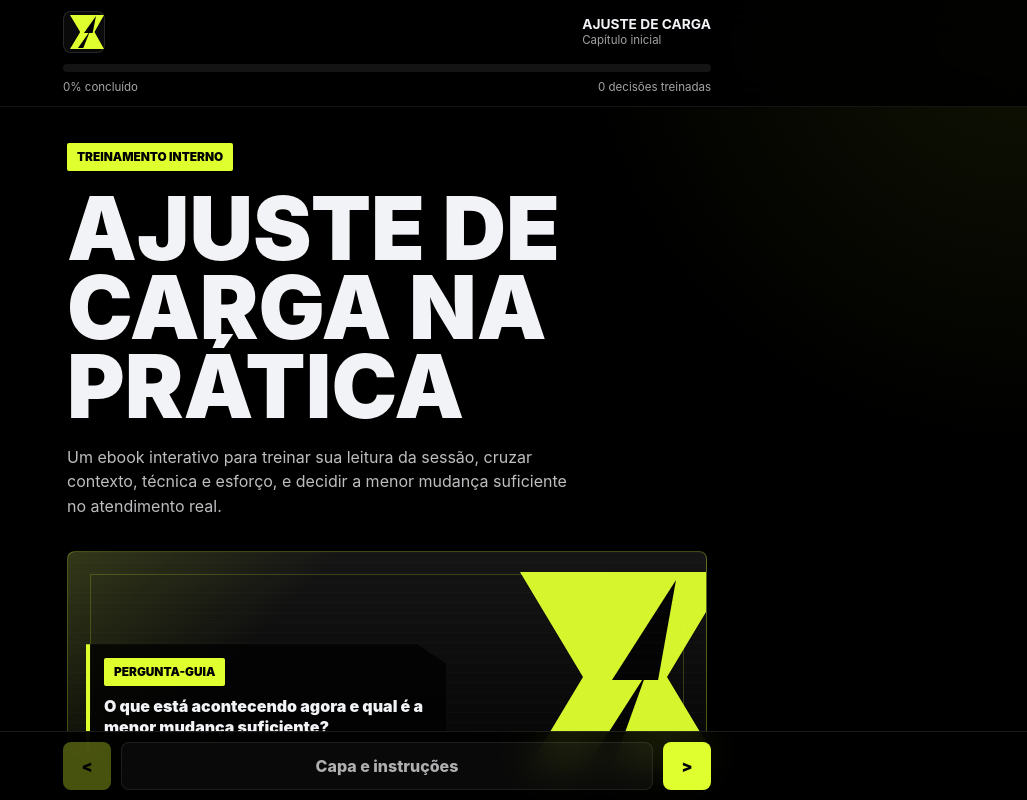
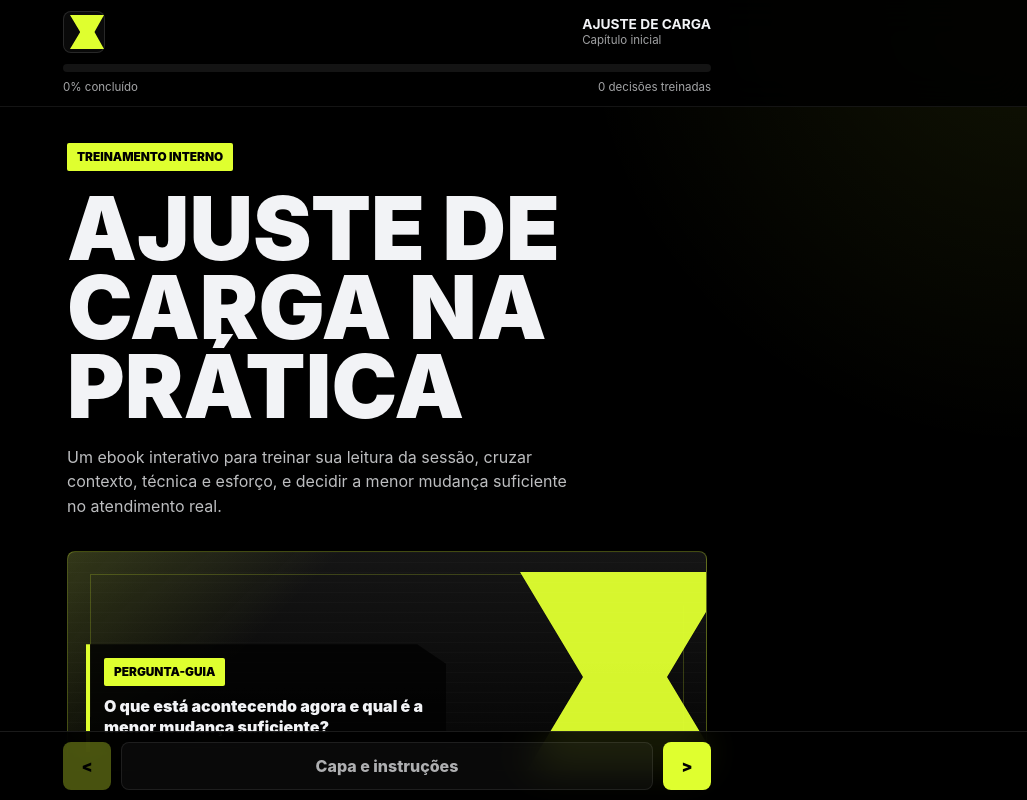
Before and after one commit to fitmanagementels/Carga_de_Treino-Materiais_Did-ticos-, a plain HTML site: page docs/index.html in a window 1280 px wide. Shown: the top 800 px of the page, without its empty margins (253-1280 px from the left). Drawn offline with Linux system fonts and the light colour scheme.

Commit message:
Remove triangulos internos da logo

```diff
--- a/docs/index.html
+++ b/docs/index.html
@@ -108,31 +108,6 @@
       box-shadow: 0 0 22px rgba(223, 255, 47, 0.28);
     }
 
-    .x-mark::after {
-      content: "";
-      position: absolute;
-      background: var(--black);
-    }
-
-    .x-mark::before {
-      content: "";
-      position: absolute;
-      left: 14px;
-      top: 1px;
-      width: 12px;
-      height: 17px;
-      background: var(--black);
-      clip-path: polygon(100% 0, 0 100%, 72% 100%);
-    }
-
-    .x-mark::after {
-      left: 8px;
-      bottom: 1px;
-      width: 12px;
-      height: 17px;
-      clip-path: polygon(100% 0, 0 100%, 44% 100%);
-    }
-
     .brand-copy {
       min-width: 0;
     }
@@ -247,31 +222,6 @@
       background: var(--lime);
       clip-path: polygon(0 0, 100% 0, 70% 50%, 100% 100%, 0 100%, 30% 50%);
       opacity: 0.96;
-    }
-
-    .hero-x::after {
-      content: "";
-      position: absolute;
-      background: #050505;
-    }
-
-    .hero-x::before {
-      content: "";
-      position: absolute;
-      left: 92px;
-      top: 8px;
-      width: 64px;
-      height: 100px;
-      background: #050505;
-      clip-path: polygon(100% 0, 0 100%, 72% 100%);
-    }
-
-    .hero-x::after {
-      left: 62px;
-      bottom: 8px;
-      width: 64px;
-      height: 100px;
-      clip-path: polygon(100% 0, 0 100%, 44% 100%);
     }
 
     .scanlines {
```
Also changed, not shown: ebook/ebook-interativo-controle-carga.html (+0 -50 lines).
